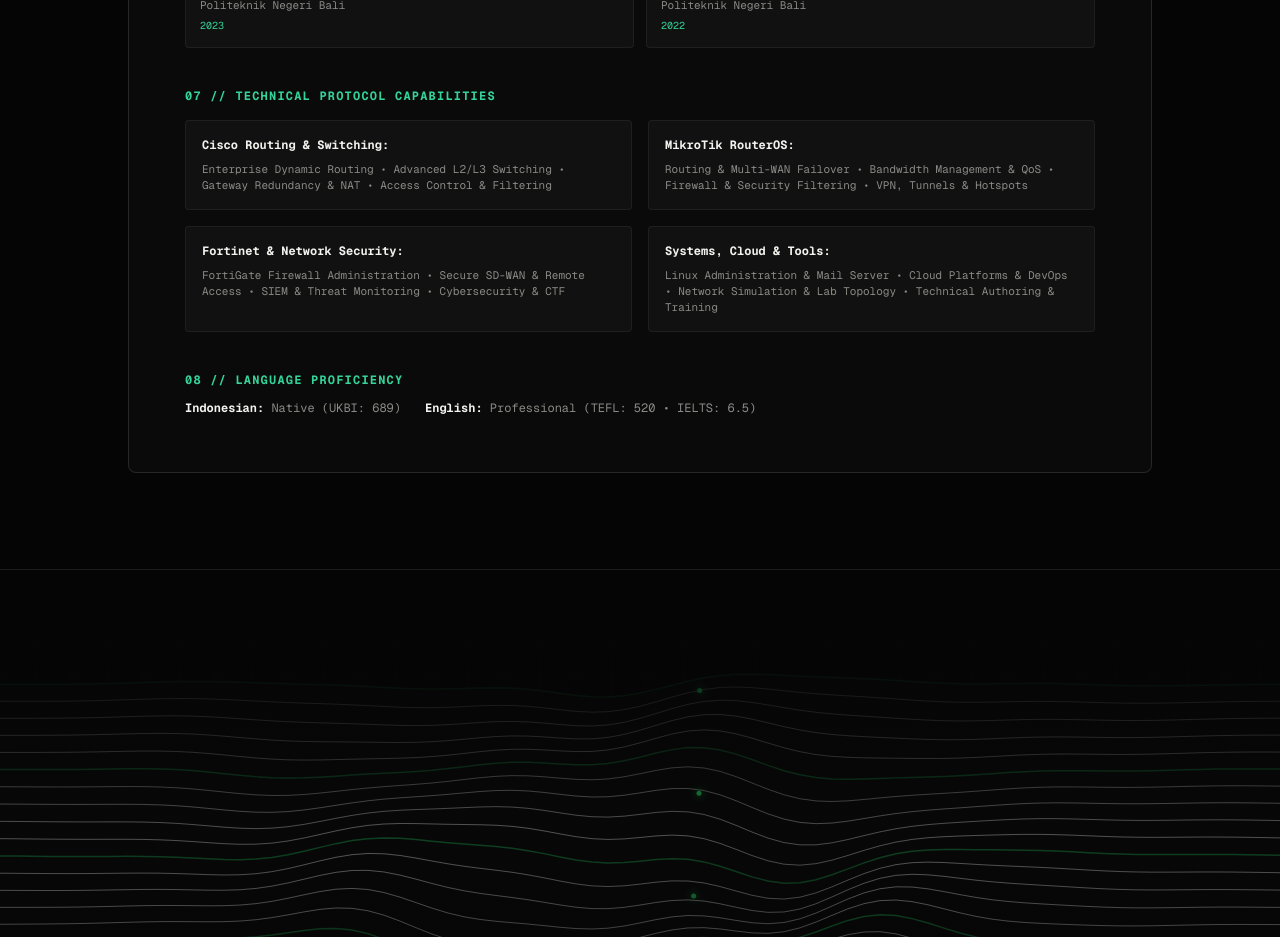
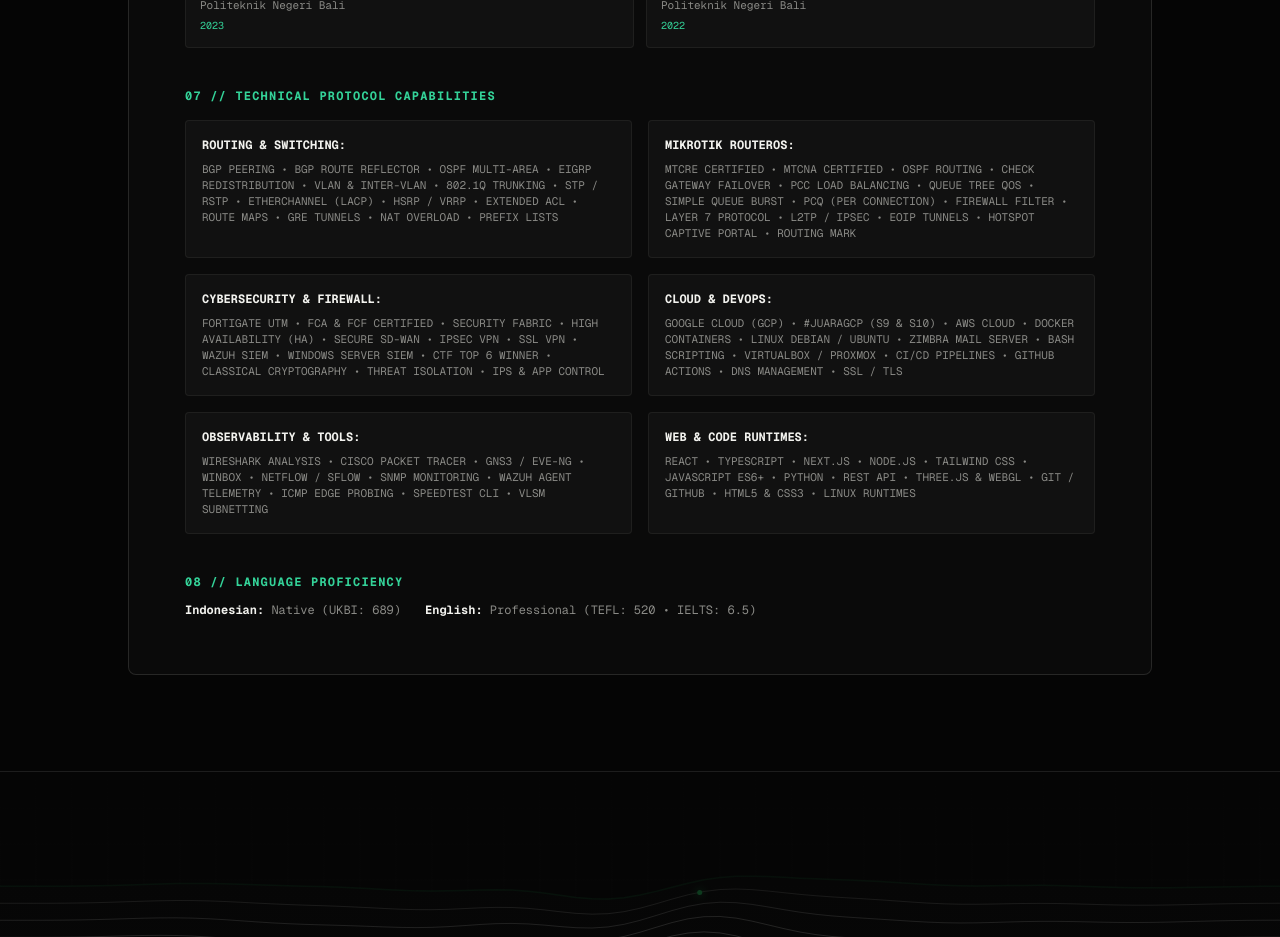
Before and after one commit to Yovezevy/Web-Portfolio, a React (Vite) app: page /cv in a window 1280 px wide. Shown: the part 2980-3917 px from the top of the page. Built offline with nearby package versions, Linux system fonts and the light colour scheme.

Commit message:
feat: redesign skills section into 6-box bento chips grid with crosshairs

```diff
--- a/src/data/skills.ts
+++ b/src/data/skills.ts
@@ -1,111 +1,137 @@
 import type { SkillCategory } from './types';
 
+export interface SkillGridCategory {
+  title: string;
+  titleEn: string;
+  chips: string[];
+}
+
 /**
- * FILE DAFTAR KEAHLIAN TEKNIS - MUHAMMAD IHSAN MALARANGENG
+ * 6 Kategori Keahlian Teknis - Tampilan Bento Grid (Identik Christen Dijoux)
  */
-export const skillsData: SkillCategory[] = [
+export const skillsGridData: SkillGridCategory[] = [
   {
-    title: "Cisco Routing & Switching",
-    icon: "Network",
-    skills: [
-      {
-        name: "Enterprise Dynamic Routing",
-        level: "Advanced (CCNA / CCNP Level)",
-        tags: ["BGP Peering", "BGP Route Reflector", "OSPF Multi-Area", "EIGRP Redistribution", "BGP Community"]
-      },
-      {
-        name: "Advanced L2/L3 Switching",
-        level: "Expert",
-        tags: ["VLAN & Inter-VLAN", "802.1Q Trunking", "STP / RSTP", "Etherchannel (LACP/PAgP)", "Port Security"]
-      },
-      {
-        name: "Gateway Redundancy & NAT",
-        level: "Advanced",
-        tags: ["HSRP", "VRRP", "GLBP", "NAT Static/Dynamic/Overload", "GRE Tunnels"]
-      },
-      {
-        name: "Access Control & Filtering",
-        level: "Advanced",
-        tags: ["Standard & Extended ACL", "Prefix Lists", "Route Maps", "Distribute Lists", "MD5 Authentication"]
-      }
+    title: "ROUTING & SWITCHING",
+    titleEn: "Routing & Switching",
+    chips: [
+      "BGP PEERING",
+      "BGP ROUTE REFLECTOR",
+      "OSPF MULTI-AREA",
+      "EIGRP REDISTRIBUTION",
+      "VLAN & INTER-VLAN",
+      "802.1Q TRUNKING",
+      "STP / RSTP",
+      "ETHERCHANNEL (LACP)",
+      "HSRP / VRRP",
+      "EXTENDED ACL",
+      "ROUTE MAPS",
+      "GRE TUNNELS",
+      "NAT OVERLOAD",
+      "PREFIX LISTS"
     ]
   },
   {
-    title: "MikroTik RouterOS",
-    icon: "Server",
-    skills: [
-      {
-        name: "Routing & Multi-WAN Failover",
-        level: "Certified MTCRE",
-        tags: ["OSPF Routing", "BGP", "Check Gateway Failover", "PCC Load Balancing", "Routing Mark"]
-      },
-      {
-        name: "Bandwidth Management & QoS",
-        level: "Expert",
-        tags: ["Queue Tree", "Simple Queue with Burst", "PCQ (Per Connection Queue)", "Packet Mangle"]
-      },
-      {
-        name: "Firewall & Security Filtering",
-        level: "Advanced",
-        tags: ["Filter Rules", "NAT", "Layer 7 Protocol", "Transparent DNS", "Walled Garden", "Address Lists"]
-      },
-      {
-        name: "VPN, Tunnels & Hotspots",
-        level: "Certified MTCNA",
-        tags: ["EoIP", "GRE", "L2TP / IPsec", "PPPoE Server", "Hotspot Captive Portal", "User Manager"]
-      }
+    title: "MIKROTIK ROUTEROS",
+    titleEn: "MikroTik RouterOS",
+    chips: [
+      "MTCRE CERTIFIED",
+      "MTCNA CERTIFIED",
+      "OSPF ROUTING",
+      "CHECK GATEWAY FAILOVER",
+      "PCC LOAD BALANCING",
+      "QUEUE TREE QOS",
+      "SIMPLE QUEUE BURST",
+      "PCQ (PER CONNECTION)",
+      "FIREWALL FILTER",
+      "LAYER 7 PROTOCOL",
+      "L2TP / IPSEC",
+      "EOIP TUNNELS",
+      "HOTSPOT CAPTIVE PORTAL",
+      "ROUTING MARK"
     ]
   },
   {
-    title: "Fortinet & Network Security",
-    icon: "Shield",
-    skills: [
-      {
-        name: "FortiGate Firewall Administration",
-        level: "Certified FCA / FCF",
-        tags: ["Security Fabric", "Firewall Policies", "High Availability (HA)", "FortiView", "Session Monitoring"]
-      },
-      {
-        name: "Secure SD-WAN & Remote Access",
-        level: "Proficient",
-        tags: ["SD-WAN Deployment", "IPsec VPN", "SSL VPN", "User Authentication", "Zero Trust Access"]
-      },
-      {
-        name: "SIEM & Threat Monitoring",
-        level: "Hands-on Experience",
-        tags: ["Wazuh SIEM (Windows Server)", "FortiAnalyzer", "IPS & Application Control", "Antivirus / Web Filter"]
-      },
-      {
-        name: "Cybersecurity & CTF",
-        level: "Top 6 Compfest CTF",
-        tags: ["Classical Cryptography", "Threat Intelligence", "Ethical Hacking", "Merdeka Siber"]
-      }
+    title: "CYBERSECURITY & FIREWALL",
+    titleEn: "Cybersecurity & Firewall",
+    chips: [
+      "FORTIGATE UTM",
+      "FCA & FCF CERTIFIED",
+      "SECURITY FABRIC",
+      "HIGH AVAILABILITY (HA)",
+      "SECURE SD-WAN",
+      "IPSEC VPN",
+      "SSL VPN",
+      "WAZUH SIEM",
+      "WINDOWS SERVER SIEM",
+      "CTF TOP 6 WINNER",
+      "CLASSICAL CRYPTOGRAPHY",
+      "THREAT ISOLATION",
+      "IPS & APP CONTROL"
     ]
   },
   {
-    title: "Systems, Cloud & Tools",
-    icon: "Activity",
-    skills: [
-      {
-        name: "Linux Administration & Mail Server",
-        level: "Experienced",
-        tags: ["Debian / Ubuntu", "Zimbra Mail Server (Virtual Linux)", "Bash Scripting", "System Services"]
-      },
-      {
-        name: "Cloud Platforms & DevOps",
-        level: "JuaraGCP Season 9 & 10",
-        tags: ["Google Cloud Platform (GCP)", "AWS Cloud", "Docker Containers", "DevOps Fundamentals"]
-      },
-      {
-        name: "Network Simulation & Lab Topology",
-        level: "Expert",
-        tags: ["PNETLab VM", "Cisco Packet Tracer", "GNS3", "Wireshark Packet Analysis"]
-      },
-      {
-        name: "Technical Authoring & Training",
-        level: "Author of 5 Books",
-        tags: ["Published Author", "Classroom Instructor", "Technical Curriculum Design", "Public Speaking"]
-      }
+    title: "CLOUD & DEVOPS",
+    titleEn: "Cloud & DevOps",
+    chips: [
+      "GOOGLE CLOUD (GCP)",
+      "#JUARAGCP (S9 & S10)",
+      "AWS CLOUD",
+      "DOCKER CONTAINERS",
+      "LINUX DEBIAN / UBUNTU",
+      "ZIMBRA MAIL SERVER",
+      "BASH SCRIPTING",
+      "VIRTUALBOX / PROXMOX",
+      "CI/CD PIPELINES",
+      "GITHUB ACTIONS",
+      "DNS MANAGEMENT",
+      "SSL / TLS"
+    ]
+  },
+  {
+    title: "OBSERVABILITY & TOOLS",
+    titleEn: "Observability & Tools",
+    chips: [
+      "WIRESHARK ANALYSIS",
+      "CISCO PACKET TRACER",
+      "GNS3 / EVE-NG",
+      "WINBOX",
+      "NETFLOW / SFLOW",
+      "SNMP MONITORING",
+      "WAZUH AGENT TELEMETRY",
+      "ICMP EDGE PROBING",
+      "SPEEDTEST CLI",
+      "VLSM SUBNETTING"
+    ]
+  },
+  {
+    title: "WEB & CODE RUNTIMES",
+    titleEn: "Web & Code Runtimes",
+    chips: [
+      "REACT",
+      "TYPESCRIPT",
+      "NEXT.JS",
+      "NODE.JS",
+      "TAILWIND CSS",
+      "JAVASCRIPT ES6+",
+      "PYTHON",
+      "REST API",
+      "THREE.JS & WEBGL",
+      "GIT / GITHUB",
+      "HTML5 & CSS3",
+      "LINUX RUNTIMES"
     ]
   }
 ];
+
+/**
+ * Backward-compatible data for CvPage.tsx and other consumers
+ */
+export const skillsData: SkillCategory[] = skillsGridData.map((grid) => ({
+  title: grid.title,
+  icon: "Network",
+  skills: grid.chips.map((chip) => ({
+    name: chip,
+    level: "Advanced",
+    tags: [chip]
+  }))
+}));
--- a/src/index.css
+++ b/src/index.css
@@ -59,6 +59,53 @@ html.lenis, html.lenis body {
   pointer-events: none;
 }
 
+/* Crosshair intersection corner markers (exact Christen Dijoux design) */
+.crosshair {
+  position: relative;
+}
+.crosshair::before,
+.crosshair::after {
+  content: "+";
+  position: absolute;
+  font-family: 'Geist Mono', monospace;
+  font-size: 14px;
+  line-height: 1;
+  color: rgba(242, 242, 238, 0.45);
+  pointer-events: none;
+  z-index: 10;
+}
+.crosshair::before {
+  top: -7px;
+  left: -5px;
+}
+.crosshair::after {
+  bottom: -7px;
+  right: -5px;
+}
+
+/* Technical Skill Chip */
+.chip {
+  display: inline-flex;
+  align-items: center;
+  border: 1px solid rgba(242, 242, 238, 0.14);
+  background-color: rgba(242, 242, 238, 0.02);
+  padding: 0.28rem 0.65rem;
+  font-family: 'Geist Mono', monospace;
+  font-size: 11px;
+  text-transform: uppercase;
+  letter-spacing: 0.06em;
+  color: rgba(242, 242, 238, 0.82);
+  transition: all 0.2s cubic-bezier(0.4, 0, 0.2, 1);
+  user-select: none;
+}
+
+.chip:hover {
+  border-color: #f2f2ee;
+  background-color: #f2f2ee;
+  color: #050505;
+  transform: translateY(-1px);
+}
+
 /* Text outline effect for manifesto ticker */
 .text-outline {
   -webkit-text-stroke: 1.5px rgba(242, 242, 238, 0.4);
```
Also changed, not shown: src/components/sections/SkillsSection.tsx (+46 -69 lines).
